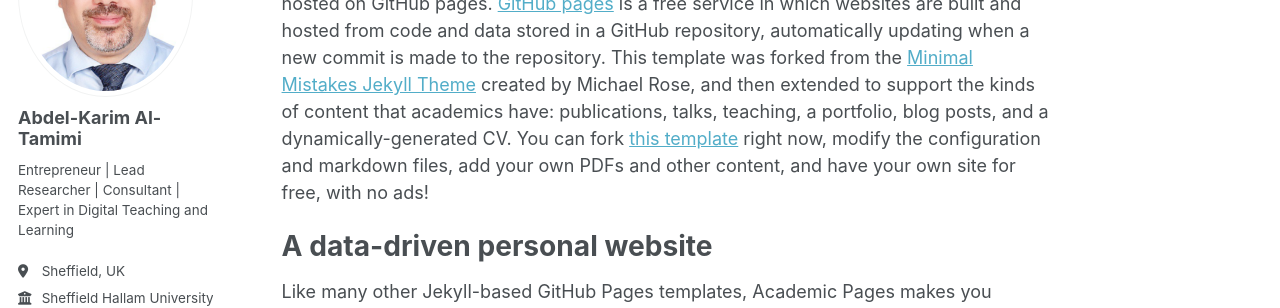
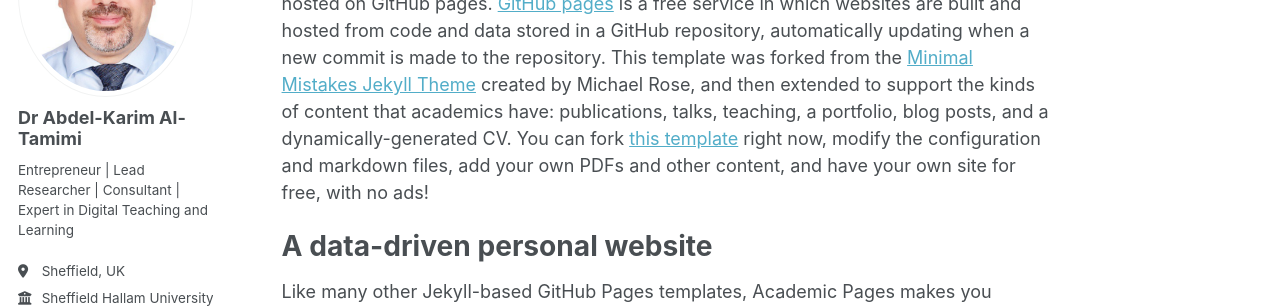
Before and after one commit to A-Al-Tamimi/a-al-tamimi.github.io, a Jekyll site: the page built from _pages/about.md, in a window 1280 px wide. Shown: the part 213-521 px from the top of the page. Built offline with Jekyll 4.4.1, drawn with Linux system fonts in a browser that asks for light colours; some web fonts are replaced.

```diff
--- a/_config.yml
+++ b/_config.yml
@@ -22,7 +22,7 @@ repository               : "A-Al-Tamimi/a-al-tamimi.github.io"
 author:
   # Biographic information
   avatar           : "Abdel-Karim Al-Tamimi.png"
-  name             : "Abdel-Karim Al-Tamimi"
+  name             : "Dr Abdel-Karim Al-Tamimi"
   pronouns         : # example: "she/her"
   bio              : "Entrepreneur | Lead Researcher | Consultant | Expert in Digital Teaching and Learning"
   location         : "Sheffield, UK"
```
